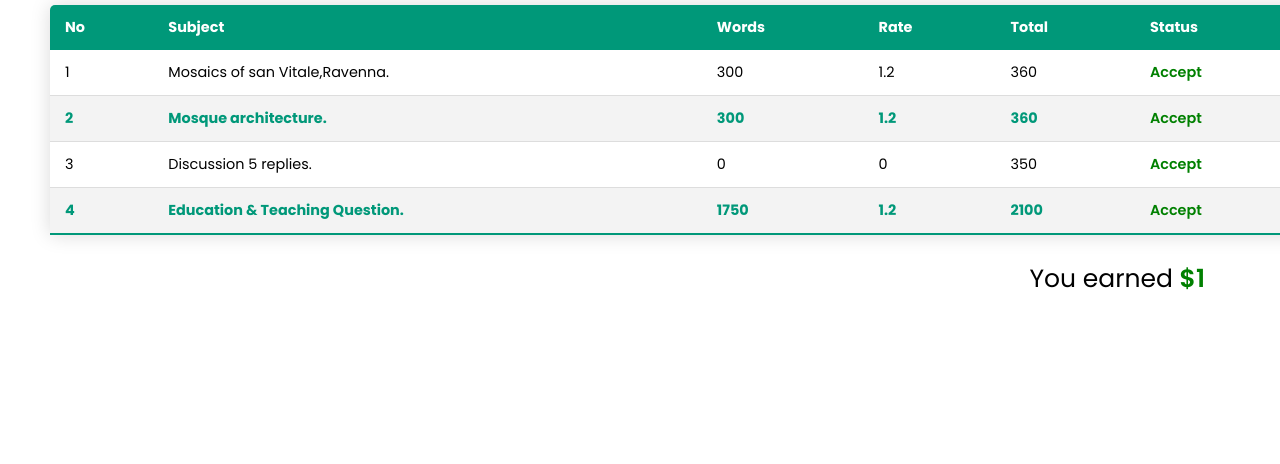
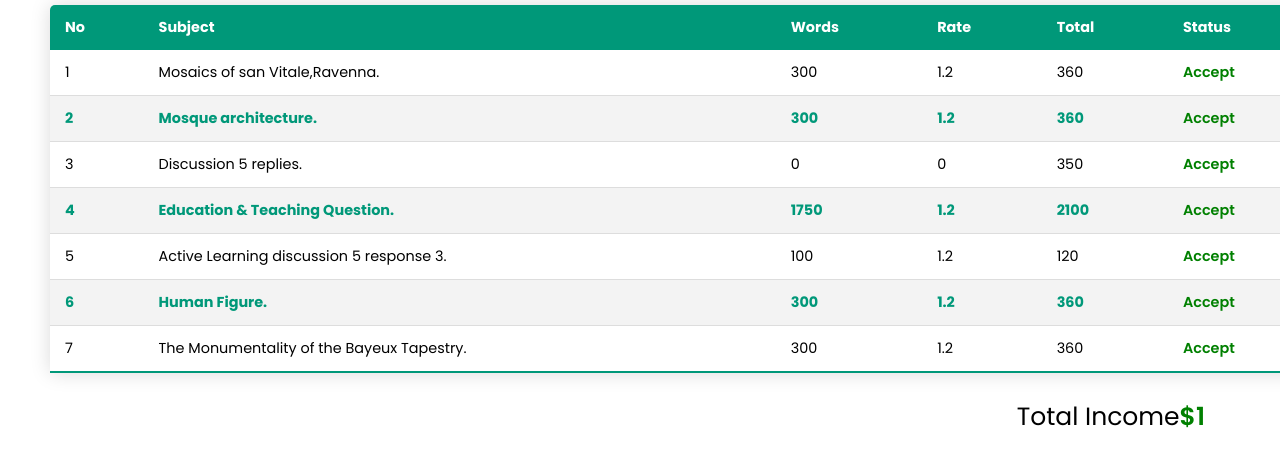
Before and after one commit to waqasaps123/writersrecord, a plain HTML site: page writers/hifsa.html in a window 1280 px wide. Shown: the part 198-662 px from the top of the page. Drawn offline with Linux system fonts and the light colour scheme.

Commit message:
Update hifsa.html

```diff
--- a/writers/hifsa.html
+++ b/writers/hifsa.html
@@ -88,11 +88,38 @@
             <td><span class="green">Accept</span></td>
             <td>07-Aug</td>
           </tr>
+           <tr>
+            <td>5</td>
+            <td>Active Learning discussion 5 response 3.</td>
+            <td>100</td>
+            <td>1.2</td>
+            <td>120</td>
+            <td><span class="green">Accept</span></td>
+            <td>08-Aug</td>
+          </tr>
+           <tr class="active-row">
+            <td>6</td>
+            <td>Human Figure.</td>
+            <td>300</td>
+            <td>1.2</td>
+            <td>360</td>
+            <td><span class="green">Accept</span></td>
+            <td>08-Aug</td>
+          </tr>
+          <tr>
+            <td>7</td>
+            <td>The Monumentality of the Bayeux Tapestry.</td>
+            <td>300</td>
+            <td>1.2</td>
+            <td>360</td>
+            <td><span class="green">Accept</span></td>
+            <td>08-Aug</td>
+          </tr>
         </tbody>
       </table>
 
       <div class="totalErn">
-        <p class="pErn">You earned <span class="green">$1</span></p>
+        <p class="pErn">Total Income<span class="green">$1</span></p>
       </div>
 
   </body>
```
